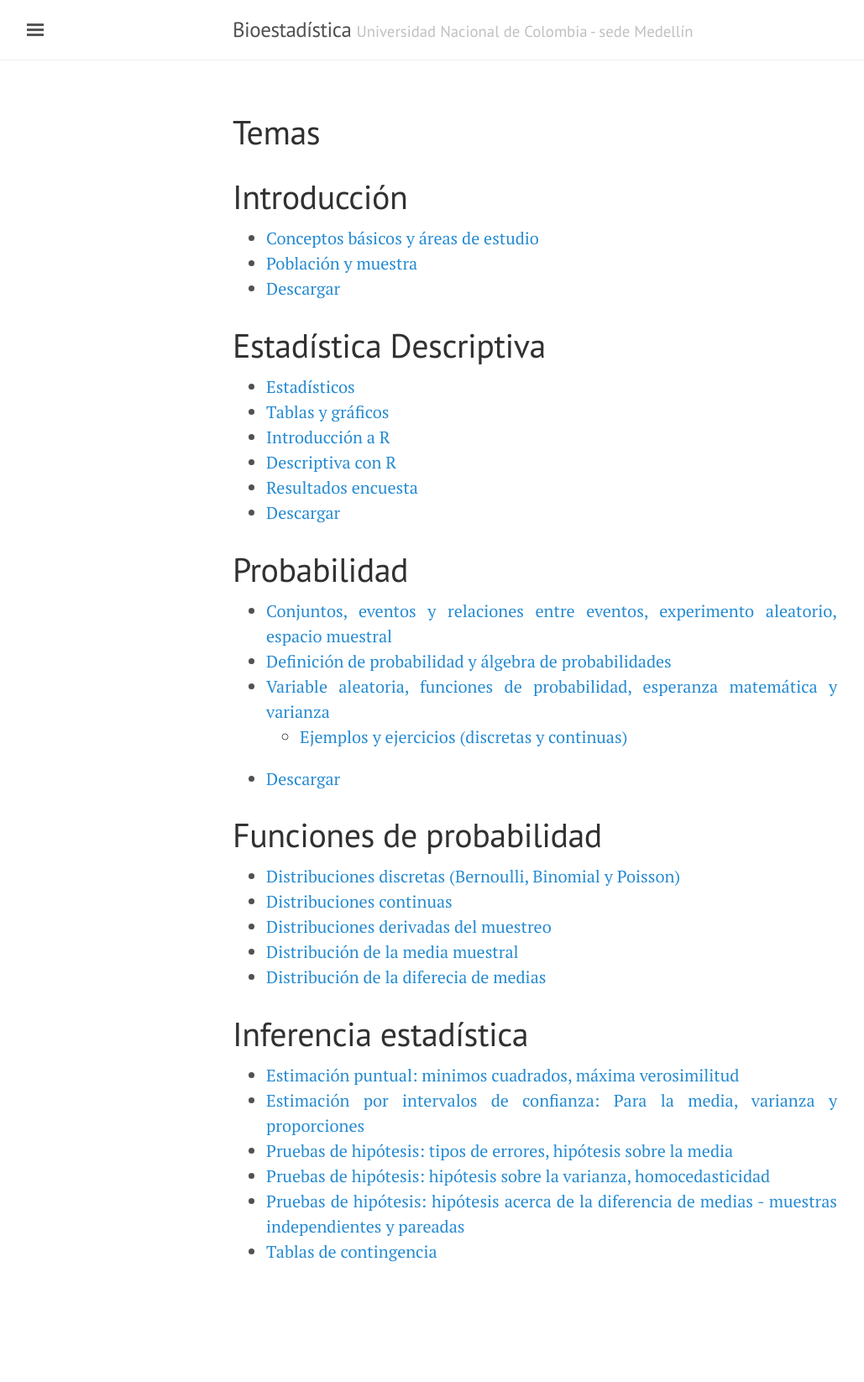
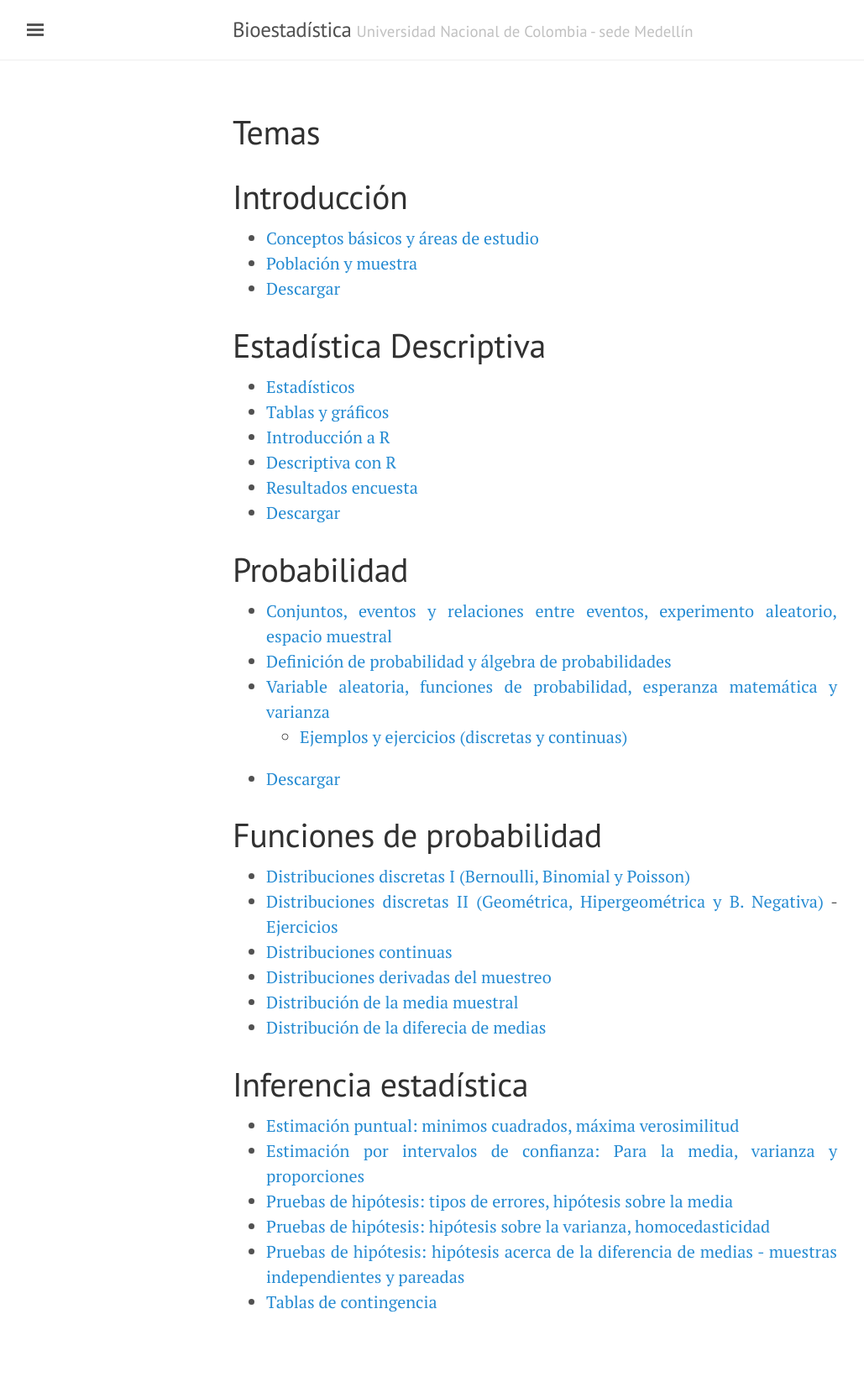
Before and after one commit to Ale-j/bioestadistica.github.io, a Jekyll site: the page built from 2Temas.md, in a window 1280 px wide. Shown: the whole page at 84% size, without its empty margins (3-1032 px from the left). Built offline with Jekyll 4.4.1, drawn with Linux system fonts in a browser that asks for light colours; before the commit the page ends 1586 px from its top, so only the background shows below that.

Commit message:
Update 2Temas.md

```diff
--- a/2Temas.md
+++ b/2Temas.md
@@ -25,7 +25,9 @@ title: Temas
 - [Descargar](/Temas/Probabilidad.zip)
 
 # Funciones de probabilidad
-- [Distribuciones discretas (Bernoulli, Binomial y Poisson)](/Temas/9_Discretas.html)
+- [Distribuciones discretas I (Bernoulli, Binomial y Poisson)](/Temas/9_Discretas.html)
+- [Distribuciones discretas II (Geométrica, Hipergeométrica y B. Negativa)](/Temas/9.1_Discretas.htmls)
+        - [Ejercicios](/Temas/9.2_Ejercicios.pdf)
 - [Distribuciones continuas](/Temas/)
 - [Distribuciones derivadas del muestreo](/Temas/)
 - [Distribución de la media muestral](/Temas/)
```
